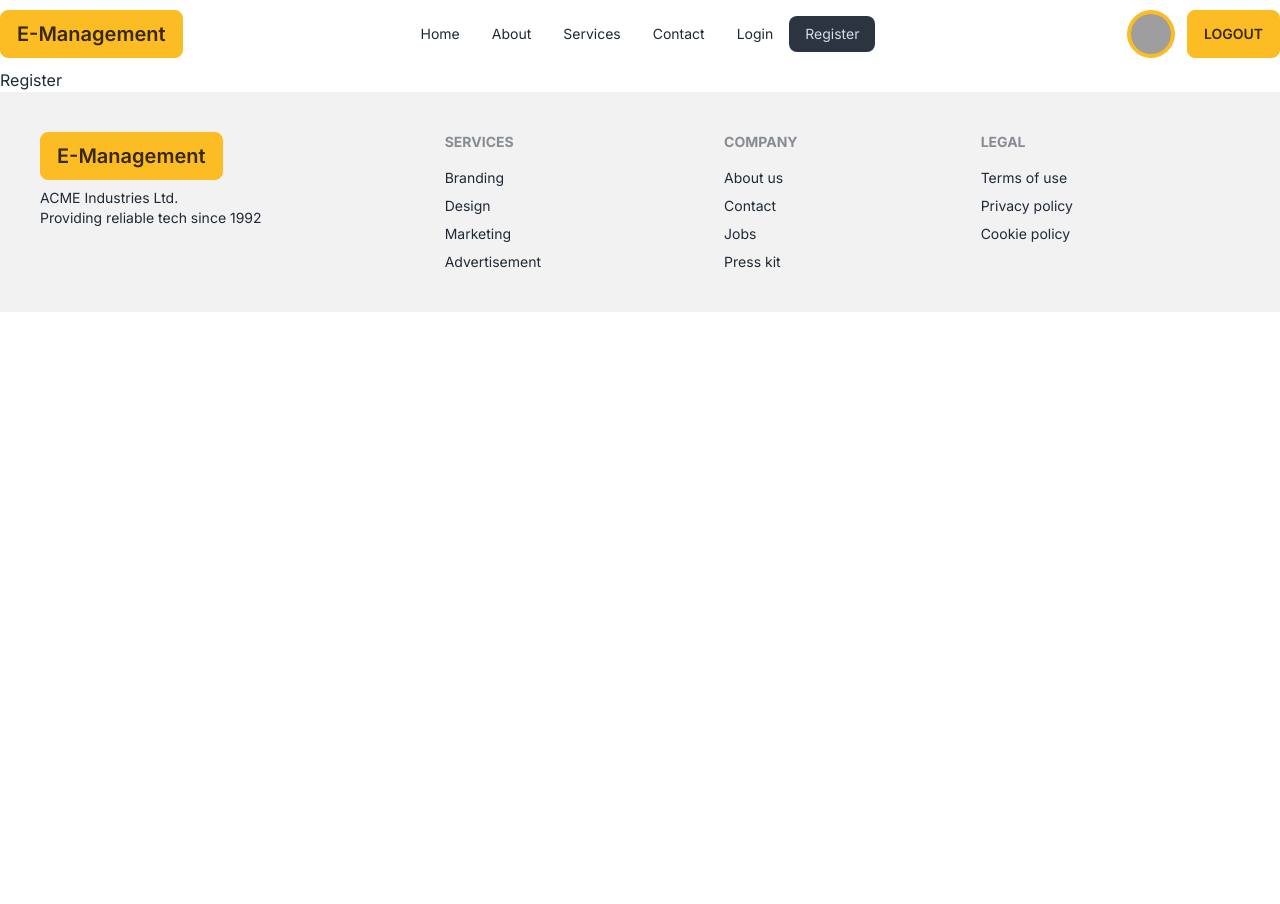
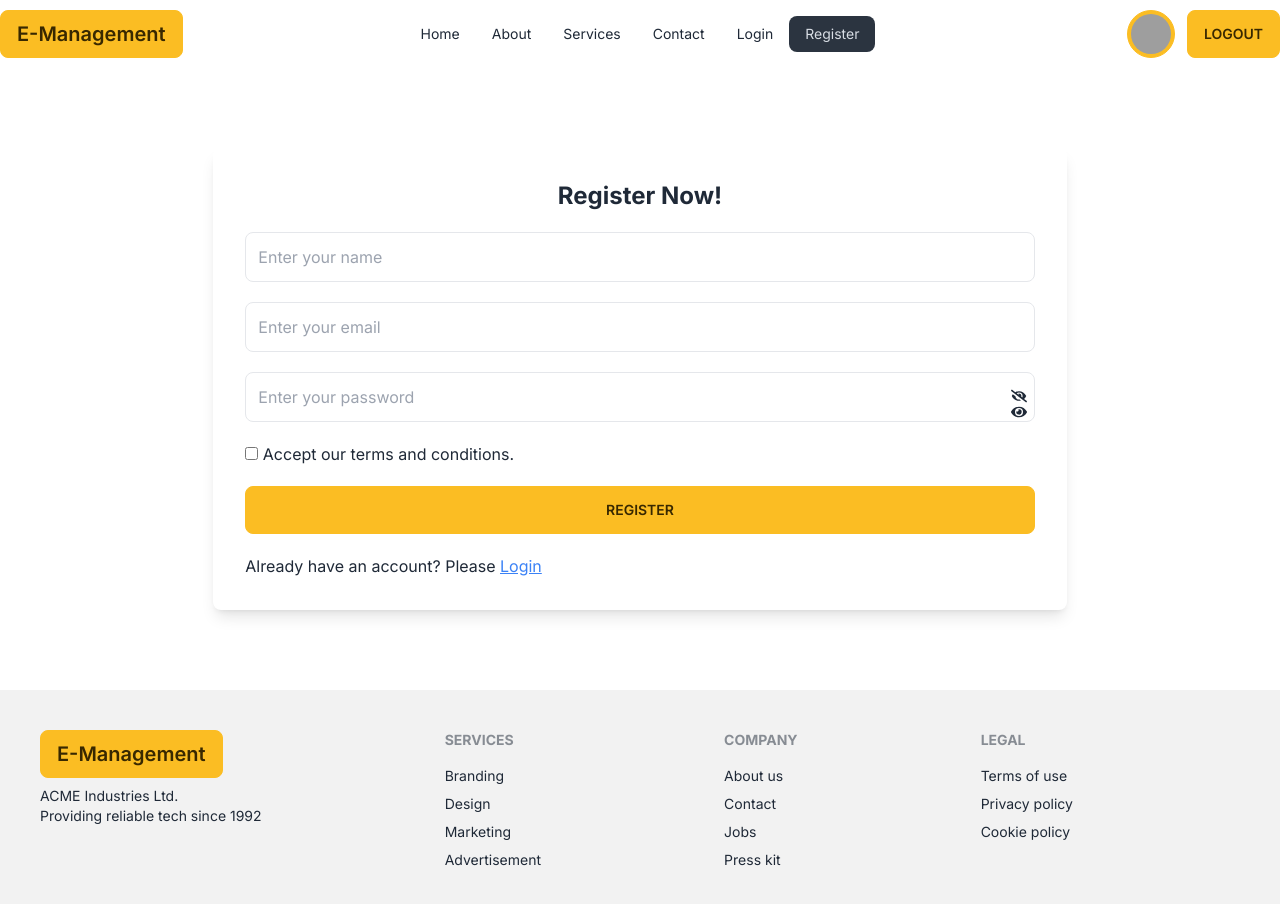
Before and after one commit to Nazmul1582/event-management, a React (Vite) app: page /register in a window 1280 px wide. Shown: the top 904 px of the page. Before the commit the page ends 800 px from the top, so only its background shows below. Built offline with nearby package versions, Linux system fonts and the light colour scheme; grey boxes are pictures that could not be loaded.

Commit message:
register page created and designed

```diff
--- a/src/pages/Register/Register.jsx
+++ b/src/pages/Register/Register.jsx
@@ -1,9 +1,59 @@
+import { Link } from "react-router-dom";
+import { FaEye, FaEyeSlash } from "react-icons/fa";
+
 const Register = () => {
-    return (
-        <div>
-            Register
+  return (
+    <section>
+      <div className="container mx-auto">
+        <div className="w-2/3 mx-auto my-20 bg-white shadow-lg p-8 rounded-lg">
+          <h2 className="text-2xl font-bold mb-5 text-center">
+            Register Now!
+          </h2>
+          <form>
+            <input
+              className="w-full border border-gray-200 p-3 rounded-lg focus:outline-0 mb-5"
+              type="name"
+              name="name"
+              placeholder="Enter your name"
+              required
+            />
+            <input
+              className="w-full border border-gray-200 p-3 rounded-lg focus:outline-0 mb-5"
+              type="email"
+              name="email"
+              placeholder="Enter your email"
+              required
+            />
+            <div className="relative">
+              <input
+                className="w-full border border-gray-200 p-3 rounded-lg focus:outline-0 mb-5"
+                type="password"
+                name="password"
+                placeholder="Enter your password"
+                required
+              />
+              <div className="flex items-center gap-3 mb-5">
+                <label className="cursor-pointer">
+                  <input type="checkbox" name="terms" />
+                  {" "}Accept our terms and conditions.
+                </label>
+              </div>
+              <div className="absolute top-4 right-2 cursor-pointer">
+                <FaEyeSlash /> <FaEye />
+              </div>
+            </div>
+            <button className="w-full btn btn-warning mb-5">Register</button>
+            <p>
+              Already have an account? Please{" "}
+              <Link className="text-blue-500 underline" to="/login">
+                Login
+              </Link>
+            </p>
+          </form>
         </div>
-    );
+      </div>
+    </section>
+  );
 };
 
 export default Register;
```
